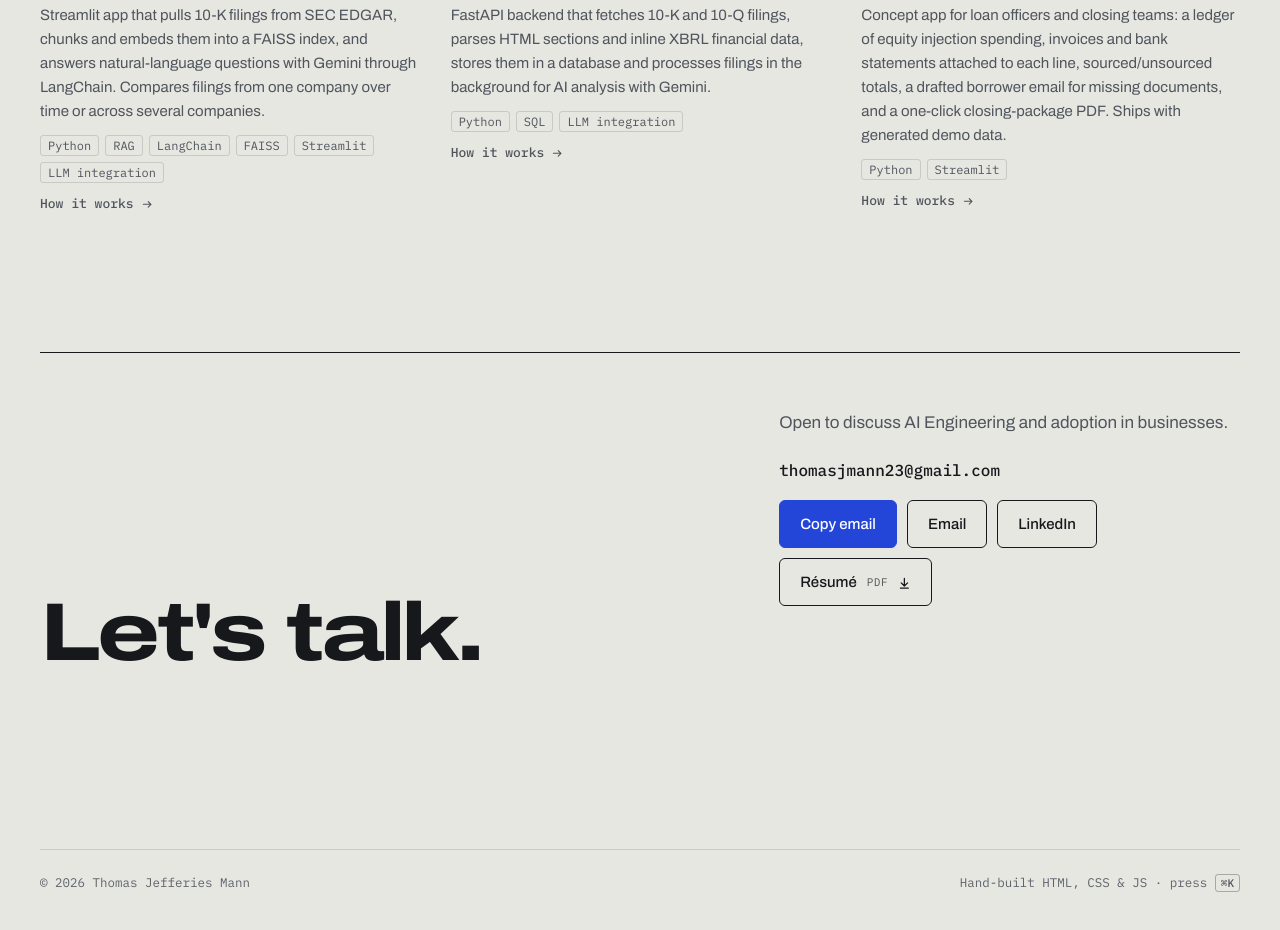
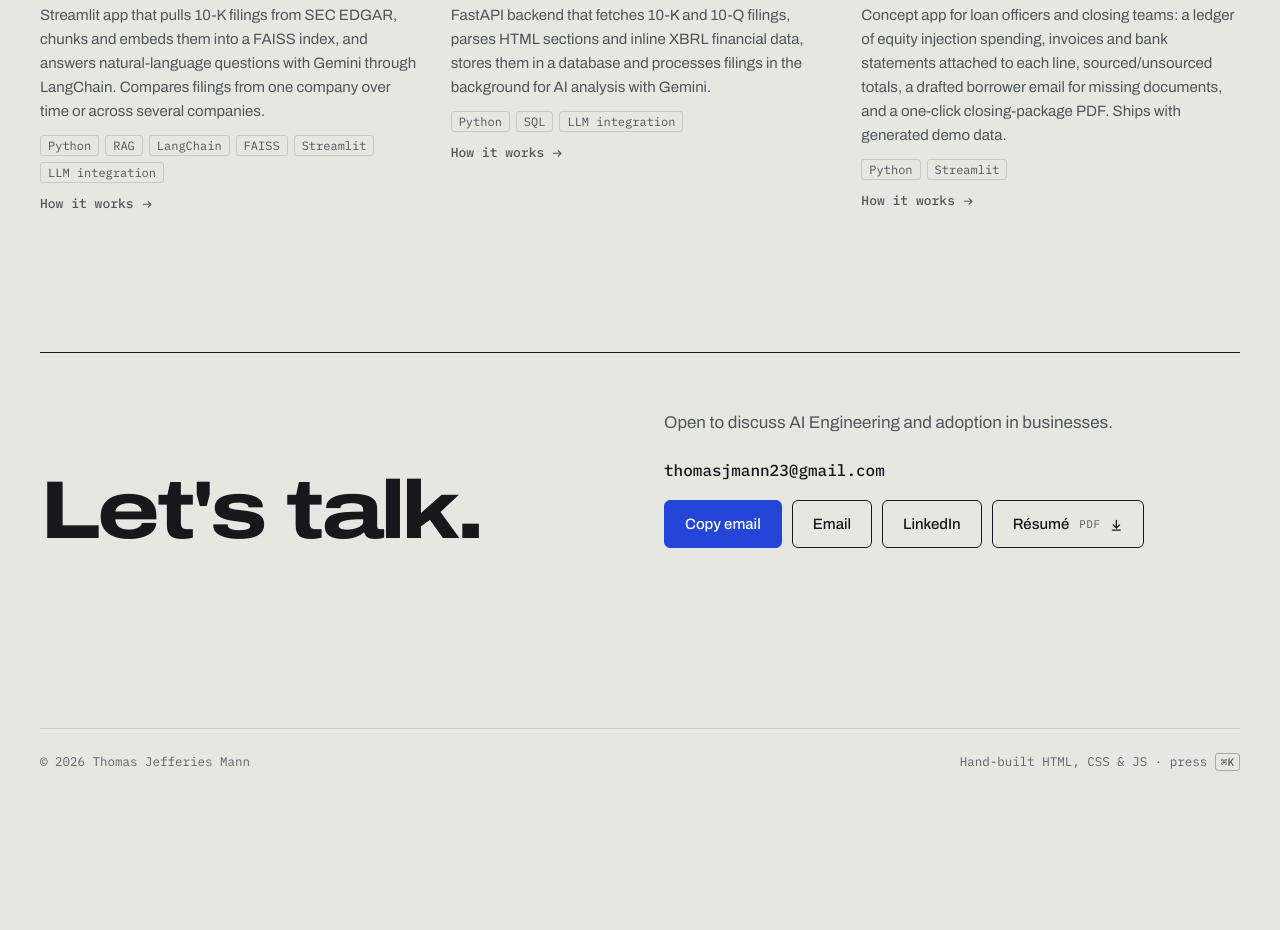
Before and after one commit to thomasjmann23/thomasjmann23.github.io, a plain HTML site: page index.html in a window 1280 px wide. Shown: the part 1484-2414 px from the top of the page. After the commit the page ends 2301 px from the top, so only its background shows below. Drawn offline with Linux system fonts and the light colour scheme.

Commit message:
Contact block: one button row, heading on the baseline (#25)
Claude-Session: https://claude.ai/code/session_01B9zo1NjBsoALTLnajqazds

Co-authored-by: Claude <noreply@anthropic.com>

```diff
--- a/assets/css/style.css
+++ b/assets/css/style.css
@@ -476,11 +476,12 @@ kbd { font: 500 11px var(--mono); padding: 1px 5px; border-radius: 3px; border:
 .prose-wait { font: 12.5px var(--mono); letter-spacing: .04em; color: var(--faint) !important; }
 
 /* ---------- Contact / footer ---------- */
-.contact { padding: 56px 0 0; border-top: 1px solid var(--ink); display: grid; grid-template-columns: minmax(0, 1.2fr) minmax(0, .8fr); gap: 48px; align-items: end; }
+.contact { padding: 56px 0 0; border-top: 1px solid var(--ink); display: grid; grid-template-columns: minmax(0, 1fr) minmax(0, 1fr); gap: 48px; align-items: end; }
+.contact > div { position: relative; }
 .contact h2 { font-size: clamp(40px, 6.4vw, 92px); line-height: .9; font-weight: 750; font-stretch: 125%; letter-spacing: -.045em; }
 .contact p { color: var(--muted); margin-bottom: 24px; font-size: 17px; }
 .contact .email { font: 500 16px var(--mono); display: block; margin-bottom: 20px; color: var(--ink); user-select: all; }
-.copy-status { min-height: 1.6em; margin-top: 12px; font: 13px var(--mono); color: var(--accent); }
+.contact .copy-status { position: absolute; top: 100%; left: 0; margin: 12px 0 0; font: 13px var(--mono); color: var(--accent); }
 .footer { margin-top: 96px; padding: 24px 0 48px; border-top: 1px solid var(--line); display: flex; justify-content: space-between; gap: 16px; flex-wrap: wrap; font: 12.5px var(--mono); color: var(--faint); }
 
 /* ---------- Command palette ---------- */
```
Also changed, not shown: 2 other files.
